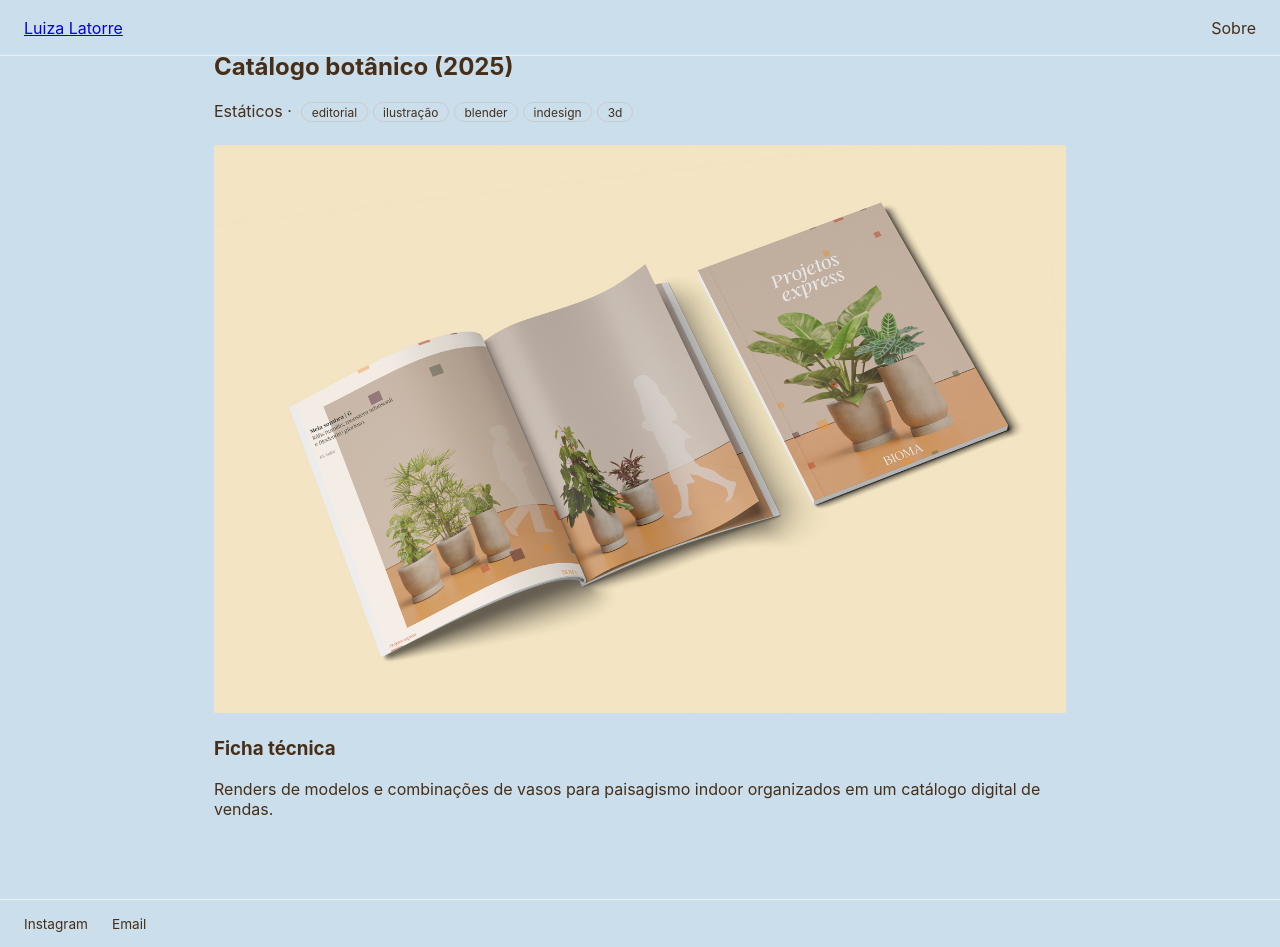
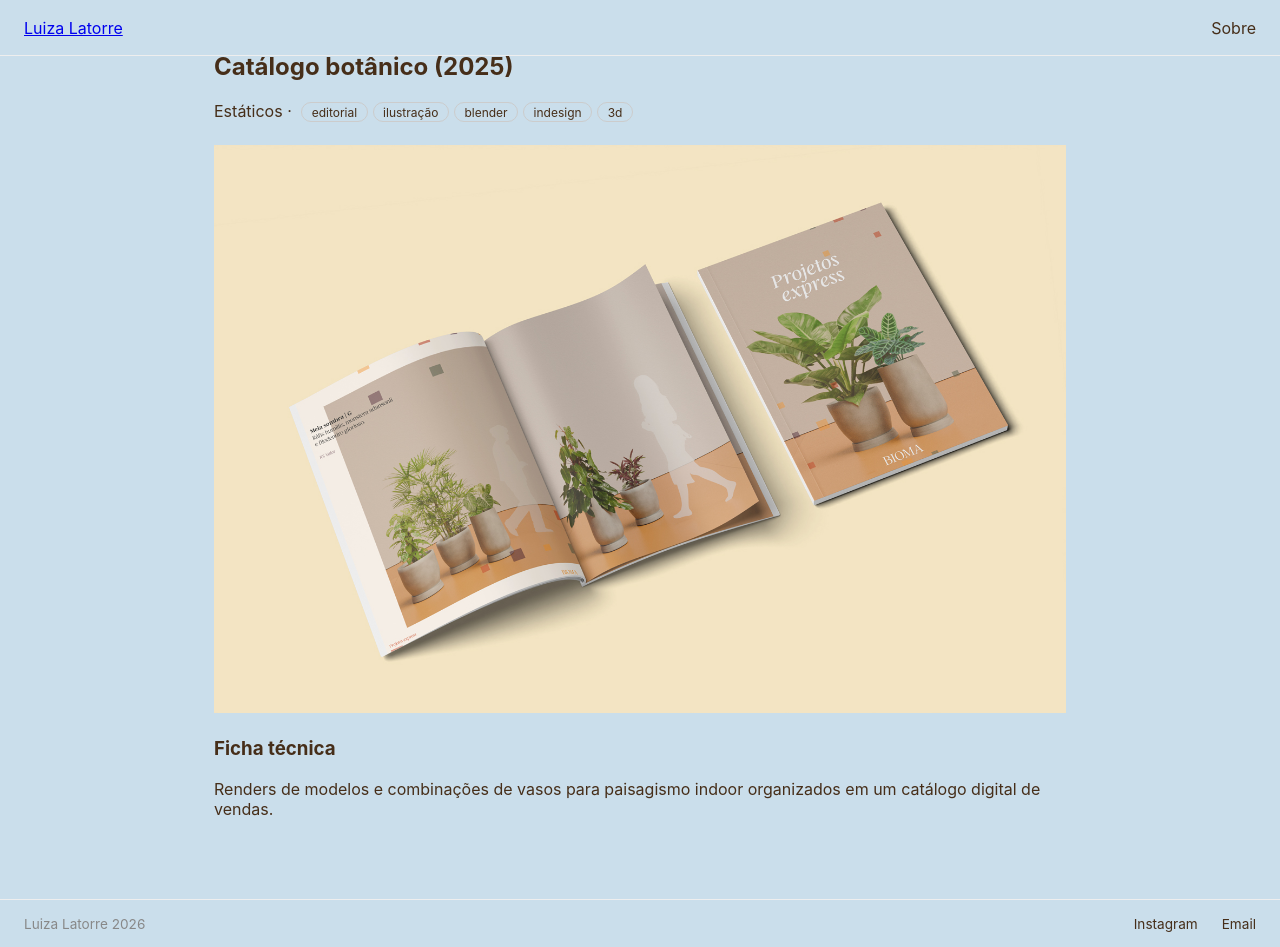
Before and after one commit to luizalatorre/meu-site, a Jekyll site: the page built from _projects/catalogo-botanico.md, in a window 1280 px wide and 947 px high. Built offline with Jekyll 4.4.1, drawn with Linux system fonts in a browser that asks for light colours.

Commit message:
correção de rodapé

```diff
--- a/_layouts/default.html
+++ b/_layouts/default.html
@@ -52,7 +52,8 @@
   </main>
 
 
-  <div class="footer-fixed" id="footer-fixed">
+ <div class="footer-fixed" id="footer-fixed">
+  <p class="footer-copy">{{ site.title }} {{ 'now' | date: '%Y' }}</p>
 
   <div class="footer-links">
     <a href="https://www.instagram.com/luizalatorre" target="_blank" rel="noopener">Instagram</a>
--- a/assets/css/style.css
+++ b/assets/css/style.css
@@ -393,3 +393,9 @@ body {
 #main-content {
   padding-bottom: 48px;
 }
+
+.footer-copy {
+  margin: 0;
+  font-size: 0.85rem;
+  color: #888;
+}
```
